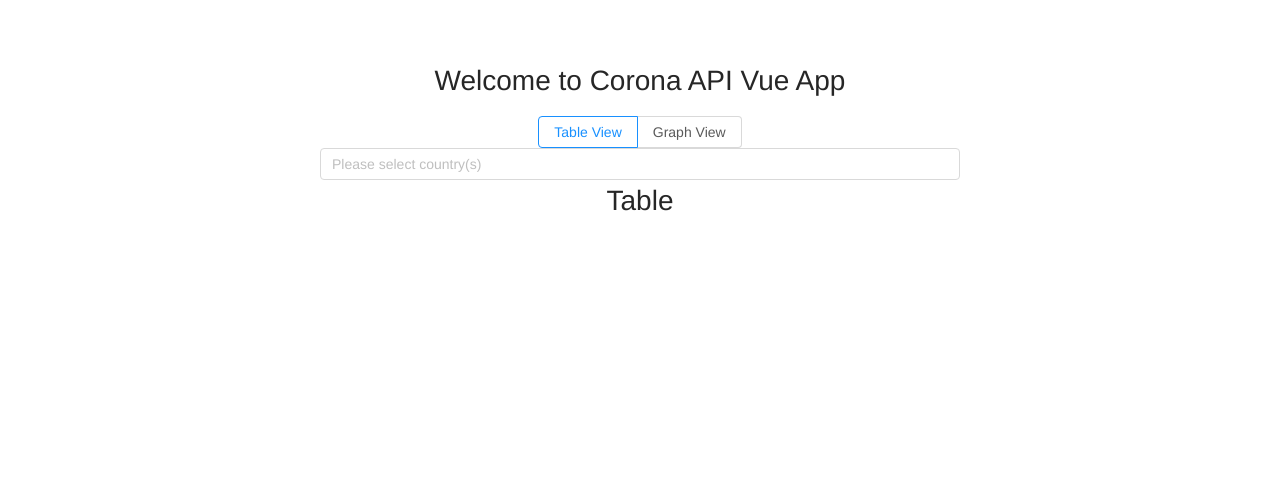
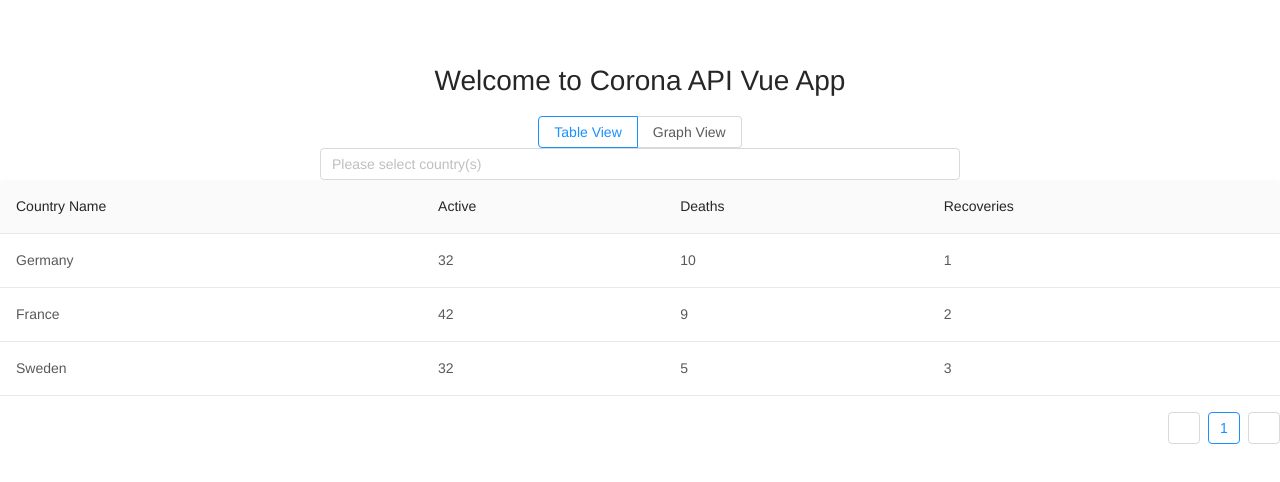
Before and after one commit to mahefnawy/corona-api-app, a Vue app: page / in a window 1280 px wide. Shown: the top 482 px of the page. Built offline with nearby package versions, Linux system fonts and the light colour scheme.

Commit message:
created table component, mockData, tableColumns files

```diff
--- a/src/components/CountrySelect.vue
+++ b/src/components/CountrySelect.vue
@@ -34,7 +34,6 @@ export default {
     methods: {
         handleChange(selectedItems) {
             this.selectedItems = selectedItems;
-            console.log(this.selectedItems);
         },
     },
 };
--- /dev/null
+++ b/src/components/DataTable.vue
@@ -0,0 +1,18 @@
+<template>
+    <a-table :columns="tableColumns" :data-source="mockData">
+        <a slot="name" slot-scope="text">{{ text }}</a>
+    </a-table>
+</template>
+<script>
+import { tableColumns } from '../utils/tableColumns.js';
+import { mockData } from '../utils/mockData.js';
+
+export default {
+    data() {
+        return {
+            mockData,
+            tableColumns,
+        };
+    },
+};
+</script>
--- a/src/components/MainPage.vue
+++ b/src/components/MainPage.vue
@@ -3,7 +3,7 @@
         <h1>{{ msg }}</h1>
         <SwitchRadio @clicked="onSwitchViewClick" />
         <CountrySelect />
-        <h1 v-if="currentView === 'table'">Table</h1>
+        <DataTable v-if="currentView === 'table'" />
         <h1 v-else>Graph</h1>
     </div>
 </template>
@@ -11,6 +11,7 @@
 <script>
 import SwitchRadio from './SwitchRadio.vue';
 import CountrySelect from './CountrySelect.vue';
+import DataTable from './DataTable.vue';
 export default {
     data() {
         return {
@@ -21,6 +22,7 @@ export default {
     components: {
         SwitchRadio,
         CountrySelect,
+        DataTable,
     },
     props: {
         msg: String,
--- /dev/null
+++ b/src/utils/mockData.js
@@ -0,0 +1,23 @@
+export const mockData = [
+    {
+        key: '1',
+        countryName: 'Germany',
+        active: 32,
+        deaths: 10,
+        recoveries: 1,
+    },
+    {
+        key: '2',
+        countryName: 'France',
+        active: 42,
+        deaths: 9,
+        recoveries: 2,
+    },
+    {
+        key: '3',
+        countryName: 'Sweden',
+        active: 32,
+        deaths: 5,
+        recoveries: 3,
+    },
+];
--- /dev/null
+++ b/src/utils/tableColumns.js
@@ -0,0 +1,22 @@
+export const tableColumns = [
+    {
+        title: ' Country Name',
+        dataIndex: 'countryName',
+        key: 'countryName',
+    },
+    {
+        title: 'Active',
+        dataIndex: 'active',
+        key: 'active',
+    },
+    {
+        title: 'Deaths',
+        dataIndex: 'deaths',
+        key: 'deaths',
+    },
+    {
+        title: 'Recoveries',
+        dataIndex: 'recoveries',
+        key: 'recoveries',
+    },
+];
```
